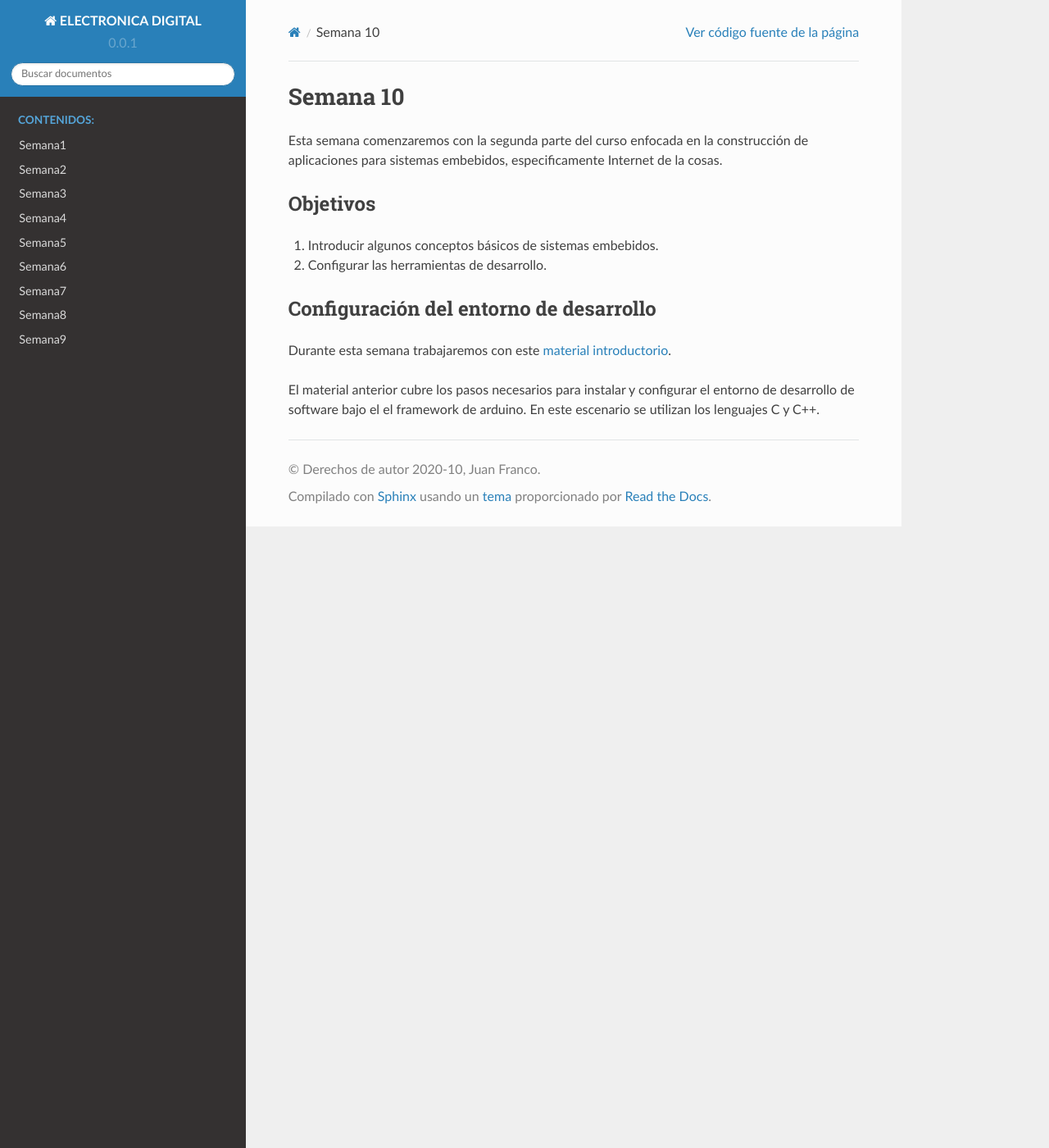
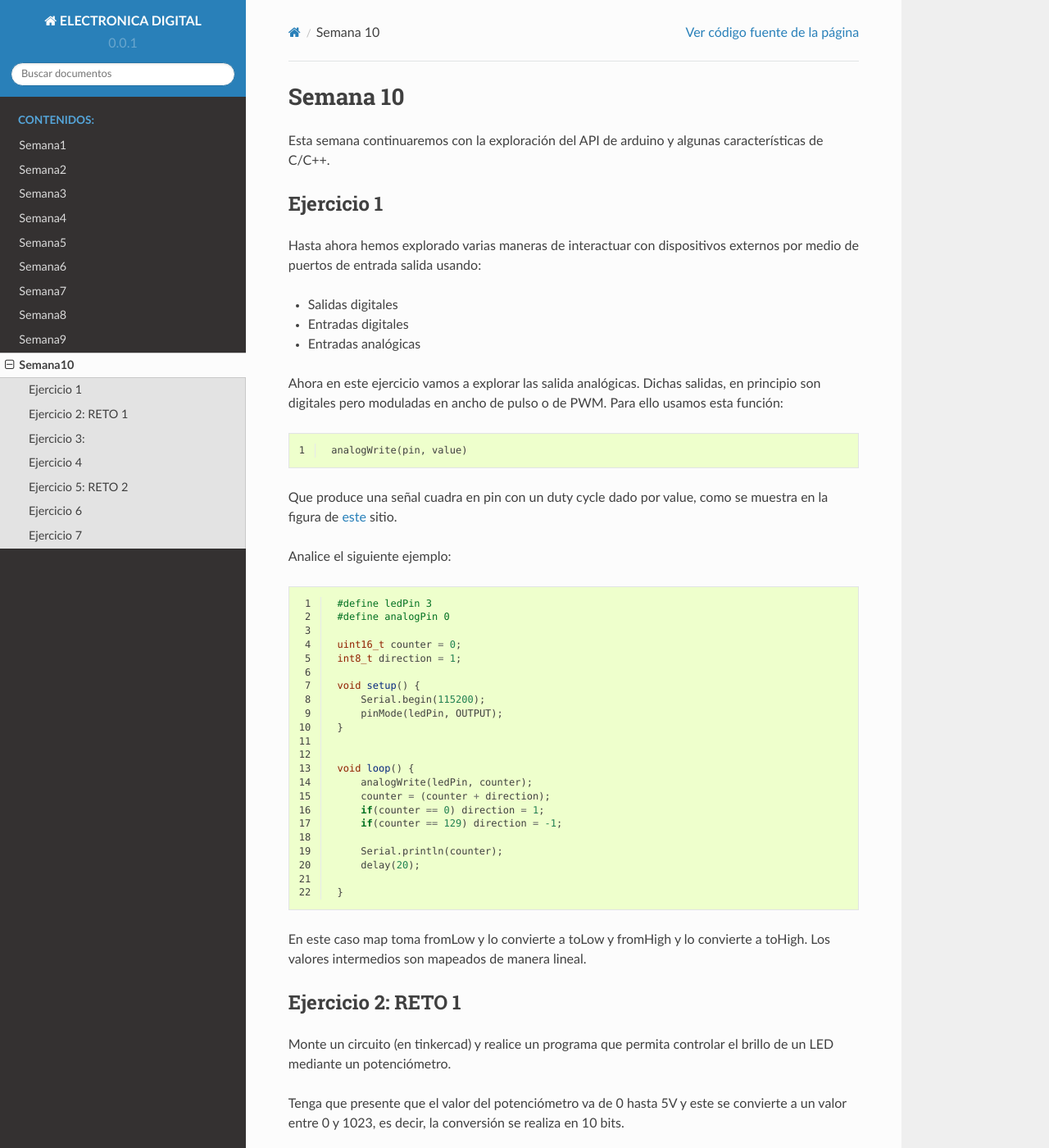
Before and after one commit to juanferfranco/ElectronicaDigital, a Sphinx documentation site: the page built from docs/_semana10/semana10.rst, in a window 1280 px wide and 1400 px high. Shown: the whole window at 82% size. Built offline with Sphinx 7.4.7 and the Read the Docs theme 2.0.0, drawn with Linux system fonts in a browser that asks for light colours; some of the changed text lies outside the part shown.

Commit message:
add week 10

```diff
--- a/docs/_semana10/semana10.rst
+++ b/docs/_semana10/semana10.rst
@@ -1,17 +1,286 @@
 Semana 10
 ===========
-Esta semana comenzaremos con la segunda parte del curso enfocada en la construcción de aplicaciones para
-sistemas embebidos, especificamente Internet de la cosas.
 
-Objetivos
-----------
-1. Introducir algunos conceptos básicos de sistemas embebidos.
-2. Configurar las herramientas de desarrollo.
+Esta semana continuaremos con la exploración del API de arduino y
+algunas características de C/C++.
 
-Configuración del entorno de desarrollo
-----------------------------------------
-Durante esta semana trabajaremos con este
-`material introductorio <https://drive.google.com/open?id=1rxlrmvW4SUUDyVw-T9Z2PrEkh6xBReHaqsedfFkezzo>`__.
 
-El material anterior cubre los pasos necesarios para instalar y configurar el entorno de desarrollo de software bajo el
-el framework de arduino. En este escenario se utilizan los lenguajes C y C++.
+Ejercicio 1
+------------
+Hasta ahora hemos explorado varias maneras de interactuar con
+dispositivos externos por medio de puertos de entrada salida usando:
+
+* Salidas digitales
+* Entradas digitales
+* Entradas analógicas
+
+Ahora en este ejercicio vamos a explorar las salida analógicas. Dichas
+salidas, en principio son digitales pero moduladas en ancho de pulso
+o de PWM. Para ello usamos esta función:
+
+.. code-block:: cpp
+   :lineno-start: 1
+
+    analogWrite(pin, value)
+
+Que produce una señal cuadra en pin con un duty cycle dado por value,
+como se muestra en la figura de `este <https://www.arduino.cc/en/tutorial/PWM>`__
+sitio.
+
+Analice el siguiente ejemplo:
+
+.. code-block:: cpp
+   :lineno-start: 1
+
+    #define ledPin 3
+    #define analogPin 0
+
+    uint16_t counter = 0;
+    int8_t direction = 1;
+
+    void setup() {
+        Serial.begin(115200);
+        pinMode(ledPin, OUTPUT);
+    }
+
+
+    void loop() {
+        analogWrite(ledPin, counter);
+        counter = (counter + direction);
+        if(counter == 0) direction = 1;
+        if(counter == 129) direction = -1;
+
+        Serial.println(counter);
+        delay(20);
+
+    }
+
+
+En este caso map toma fromLow y lo convierte a toLow y
+fromHigh y lo convierte a toHigh. Los valores intermedios son mapeados de
+manera lineal.
+
+Ejercicio 2: RETO 1
+--------------------
+Monte un circuito (en tinkercad) y realice un programa que permita controlar
+el brillo de un LED mediante un potenciómetro.
+
+Tenga que presente que el valor del potenciómetro va de 0 hasta 5V y este
+se convierte a un valor entre 0 y 1023, es decir, la conversión se realiza
+en 10 bits.
+
+COnsidere que el valor del PWM puede ir de 0 a 255. Para garantizar que
+value estará en ese rango podemos emplear una de las funciones matemáticas
+que ofrece el API de arduino:
+
+.. code-block:: cpp
+   :lineno-start: 1
+
+    map(value, fromLow, fromHigh, toLow, toHigh)
+
+Ejercicio 3:
+--------------
+Analice el siguiente código:
+
+.. code-block:: cpp
+   :lineno-start: 1
+
+    void setup() {
+       Serial.begin(115200);
+
+    }
+
+
+    void loop() {
+
+      uint8_t counter = 20;
+
+      counter++;
+
+      Serial.println(counter);
+
+      delay(100);
+
+    }
+
+Compare el código anterior con este:
+
+.. code-block:: cpp
+   :lineno-start: 1
+
+    void setup() {
+       Serial.begin(115200);
+
+    }
+
+
+    void loop() {
+
+      static uint8_t counter = 20;
+
+      counter++;
+
+      Serial.println(counter);
+
+      delay(100);
+
+    }
+
+Ahora compare con este otro código:
+
+.. code-block:: cpp
+   :lineno-start: 1
+
+	uint8_t counter = 5;
+
+    void setup() {
+       Serial.begin(115200);
+
+    }
+
+
+    void incCounter() {
+      static uint8_t counter = 10;
+      counter++;
+      Serial.print("Counter in incCounter: ");
+      Serial.println(counter);
+
+    }
+
+
+    void loop() {
+      static uint8_t counter = 20;
+      counter++;
+	  Serial.print("Counter in loop: ");
+      Serial.println(counter);
+      incCounter();
+      4
+      Serial.print("Counter outside loop: ");
+      Serial.println(::counter);
+      ::counter++;
+      delay(500);
+    }
+
+¿Qué podemos concluir?
+
+
+Ejercicio 4
+------------
+Analizar el siguiente ejemplo:
+
+.. code-block:: cpp
+   :lineno-start: 1
+
+    const uint8_t ledPin =  3
+    uint8_t ledState = LOW;
+    uint32_t previousMillis = 0;
+    const uint32_t interval = 1000;
+
+    void setup() {
+      // set the digital pin as output:
+      pinMode(ledPin, OUTPUT);
+    }
+
+    void loop() {
+      uint32_t currentMillis = millis();
+
+      if (currentMillis - previousMillis >= interval) {
+        previousMillis = currentMillis;
+        if (ledState == LOW) {
+          ledState = HIGH;
+        } else {
+          ledState = LOW;
+        }
+        digitalWrite(ledPin, ledState);
+      }
+    }
+
+Ejercicio 5: RETO 2
+--------------------
+Realice un programa que encienda y apague tres LEDs a
+1 Hz, 5 Hz y 7 Hz respectivamente utilizando la técnica vista en
+el ejercicio 4.
+
+Ejercicio 6
+------------
+Analice el siguiente ejemplo oficial de Arduino:
+
+
+.. code-block:: cpp
+   :lineno-start: 1
+
+    int timer = 100;    // The higher the number, the slower the timing.
+    int ledPins[] = {
+      2, 7, 4, 6, 5, 3
+    };                  // an array of pin numbers to which LEDs are attached
+    int pinCount = 6;   // the number of pins (i.e. the length of the array)
+
+    void setup() {
+      // the array elements are numbered from 0 to (pinCount - 1).
+      // use a for loop to initialize each pin as an output:
+      for (int thisPin = 0; thisPin < pinCount; thisPin++) {
+        pinMode(ledPins[thisPin], OUTPUT);
+      }
+    }
+
+    void loop() {
+      // loop from the lowest pin to the highest:
+      for (int thisPin = 0; thisPin < pinCount; thisPin++) {
+        // turn the pin on:
+        digitalWrite(ledPins[thisPin], HIGH);
+        delay(timer);
+        // turn the pin off:
+        digitalWrite(ledPins[thisPin], LOW);
+
+      }
+
+      // loop from the highest pin to the lowest:
+      for (int thisPin = pinCount - 1; thisPin >= 0; thisPin--) {
+        // turn the pin on:
+        digitalWrite(ledPins[thisPin], HIGH);
+        delay(timer);
+        // turn the pin off:
+        digitalWrite(ledPins[thisPin], LOW);
+      }
+    }
+
+Ejercicio 7
+------------
+¿Qué son los punteros? para entenderlos vamos a dar un salto mortal
+en complejidad analizando este ejemplo:
+
+.. code-block:: cpp
+   :lineno-start: 1
+
+    void setup(){
+        Serial.begin(115200);
+    }
+
+
+    void processData(uint8_t *pData, uint8_t size, uint8_t *res){
+      uint8_t sum = 0;
+
+      for(int i= 0; i< size; i++){
+        sum = sum + *(pData+i) - 0x30;
+      }
+      *res =  sum;
+    }
+
+    void loop(void){
+      static uint8_t rxData[10];
+      static uint8_t dataCounter = 0;
+
+      if(Serial.available() > 0){
+          rxData[dataCounter] = Serial.read();
+          dataCounter++;
+        if(dataCounter == 5){
+           uint8_t result = 0;
+           processData(rxData, dataCounter, &result);
+           dataCounter = 0;
+           Serial.println(result);
+        }
+      }
+    }
+
+Sin embargo, antes de abordar el ejemplo, haremos una parada de unos
+minutos para analizar lentamente qué son los punteros.
--- a/docs/index.rst
+++ b/docs/index.rst
@@ -51,10 +51,7 @@ Cronograma
 Evaluación
 -----------
 
-* Tres evaluaciones acumulativas del 20% cada una. Total: 60%.
-
-* Evaluación final: proyecto (20%) documentación (paper y video) 20%.
-  Total 40%.
+* Se realizarán evaluaciones parciales sumativas así: 20%, 20%, 25%, 25% y 10%
 
 Dedicación
 ----------
@@ -77,3 +74,4 @@ del docente.
    Semana7 <_semana7/semana7>
    Semana8 <_semana8/semana8>
    Semana9 <_semana9/semana9>
+   Semana10 <_semana10/semana10>
```
